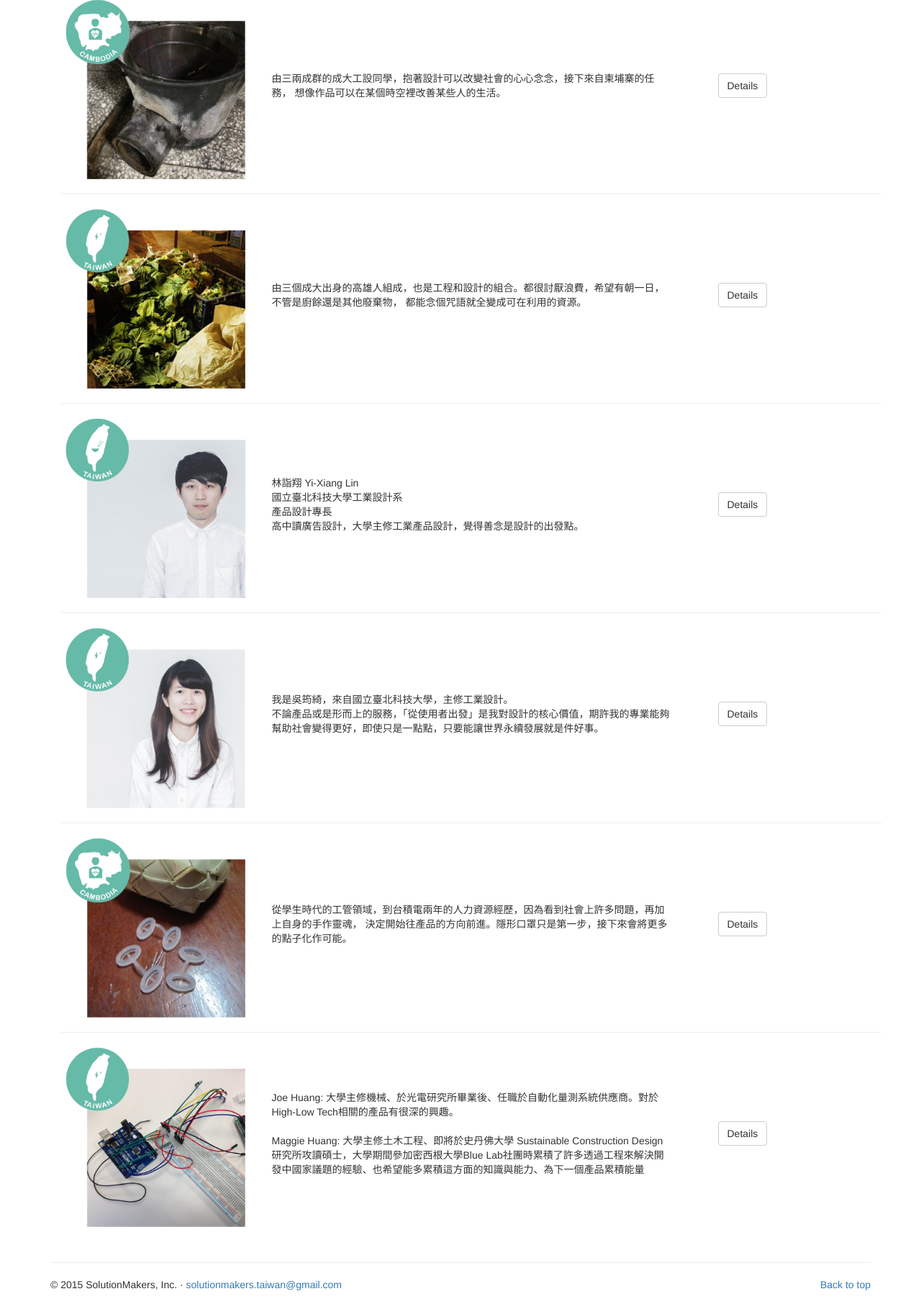
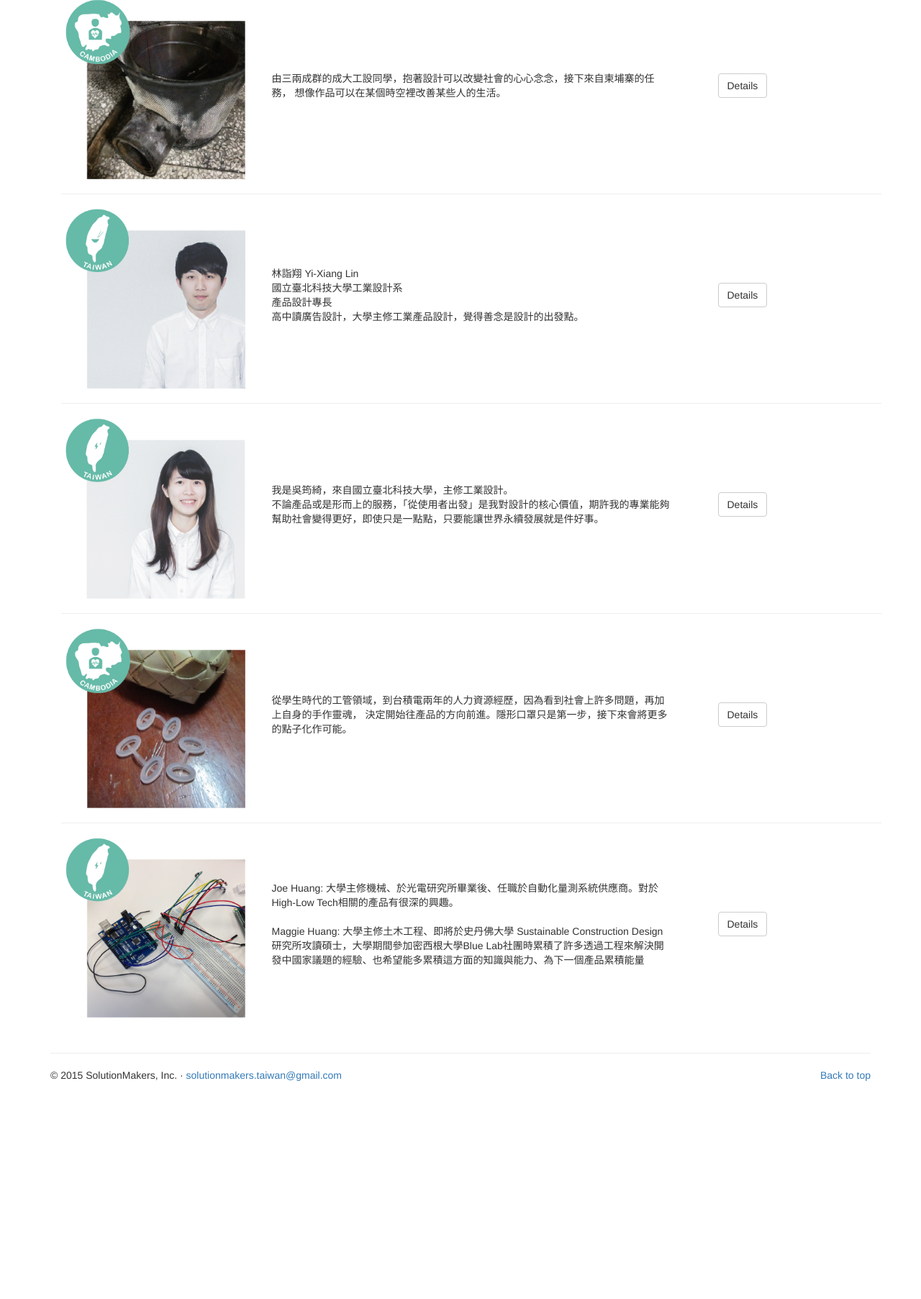
Before and after one commit to prob1995/solutionmakers, a Django app: page /solutions/ in a window 1280 px wide. Shown: the part 682-2487 px from the top of the page at 72% size. After the commit the page ends 2184 px from the top, so only its background shows below. Run offline with Django 3.2, Linux system fonts and the light colour scheme; some libraries are stand-ins or nearby versions.

Commit message:
delete one solution, change font to 16px.

```diff
--- a/home/static/css/custom.css
+++ b/home/static/css/custom.css
@@ -31,6 +31,7 @@
 
 .body {
     font-family: Microsoft JhengHei;
+    font-size: 16px;
 }
 
 .col-sm-3.issue_btn{
--- a/home/templates/solution/solutions.html
+++ b/home/templates/solution/solutions.html
@@ -120,7 +120,7 @@
           </div>
       </div>
       <hr>
-      <div class="row vertical-align">
+<!--      <div class="row vertical-align">
           <div class="col-sm-3">
               <img class="img-responsive center-block" src="../static/image/solution/team3.png" alt="Cambodia" width="250">
           </div>
@@ -136,7 +136,7 @@
             </p>
           </div>
       </div>
-      <hr>
+      <hr> -->
       <div class="row vertical-align">
           <div class="col-sm-3">
               <img class="img-responsive center-block" src="../static/image/solution/team4.png" alt="Cambodia" width="250">
```
